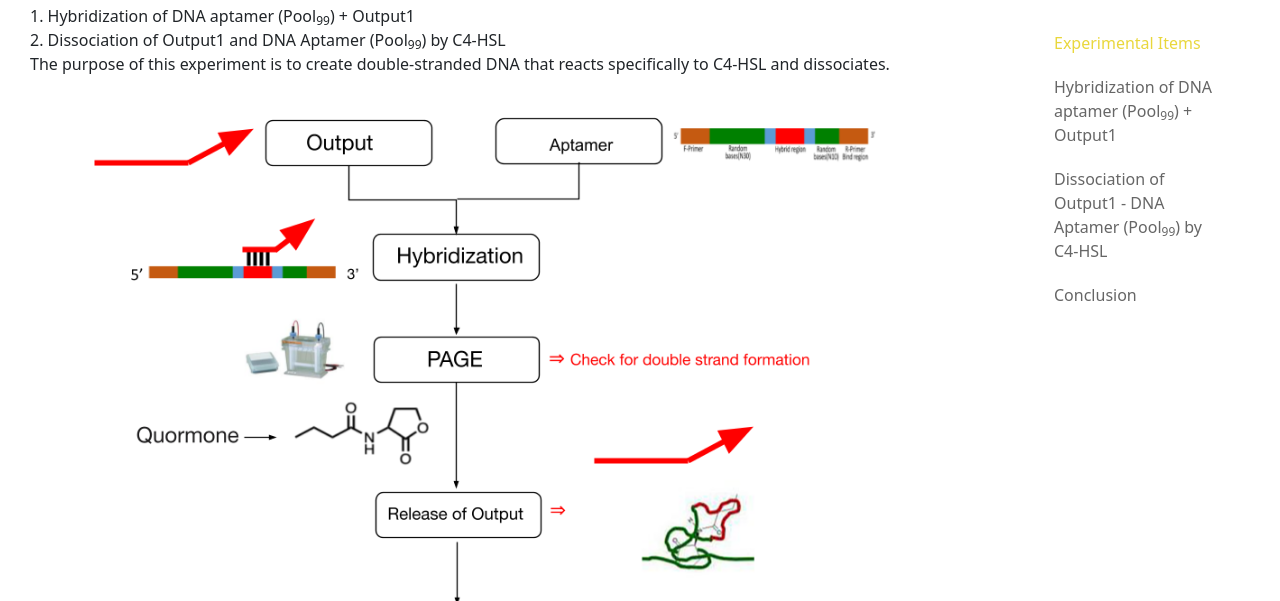
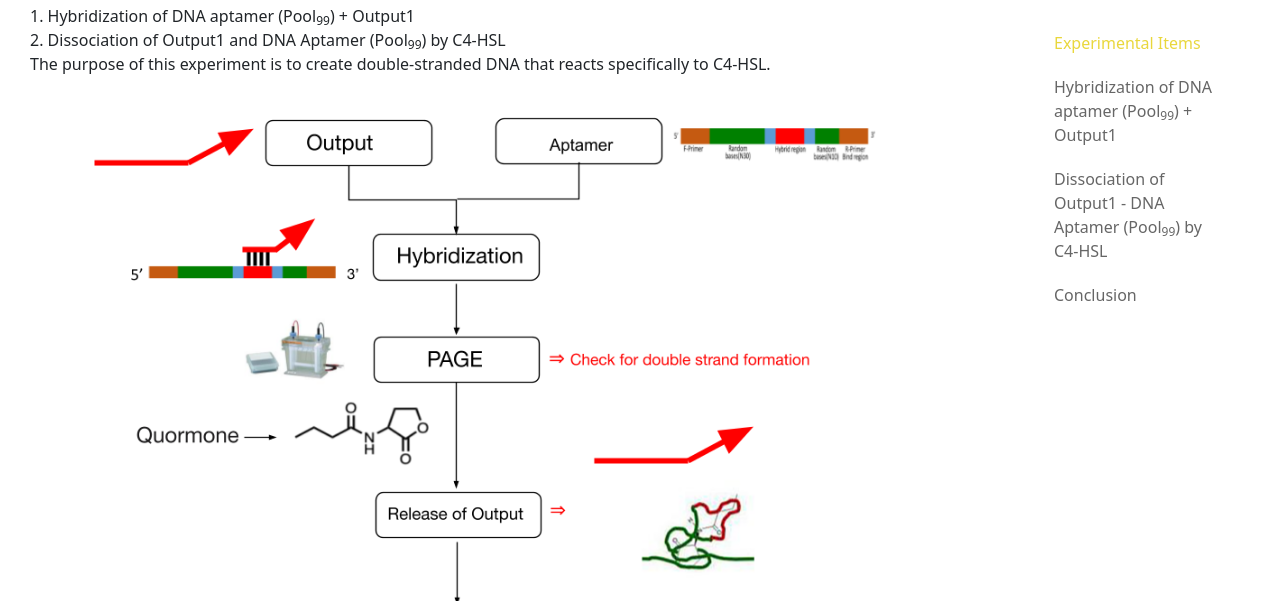
Before and after one commit to haribosuki/QuorumHackersWebsite, a plain HTML site: page experiment.html in a window 1280 px wide. Shown: the part 199-800 px from the top of the page. Drawn offline with nearby package versions, Linux system fonts and the light colour scheme; a script that the page names is missing.

Commit message:
Update experiment.html

```diff
--- a/experiment.html
+++ b/experiment.html
@@ -39,7 +39,7 @@
             <h2>Experimental Items</h2>
             <li>1. Hybridization of DNA aptamer (Pool<sub>99</sub>) + Output1</li>
             <li>2. Dissociation of Output1 and DNA Aptamer (Pool<sub>99</sub>) by C4-HSL</li>
-            <p>The purpose of this experiment is to create double-stranded DNA that reacts specifically to C4-HSL and dissociates.</p>
+            <p>The purpose of this experiment is to create double-stranded DNA that reacts specifically to C4-HSL.</p>
             <img src="images/experiment_flowchart.png" width="100%">
         </section>
         <section class="scroll-point" id="area-2">
```
